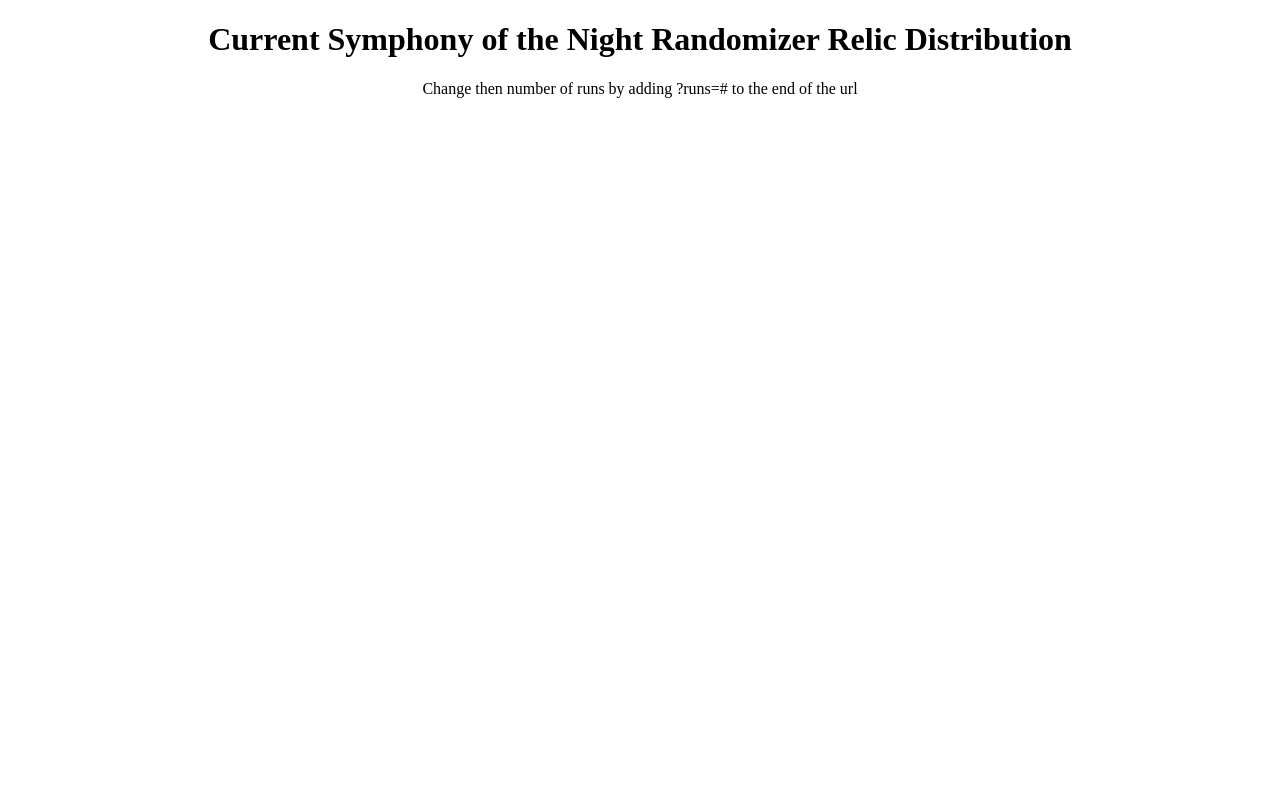
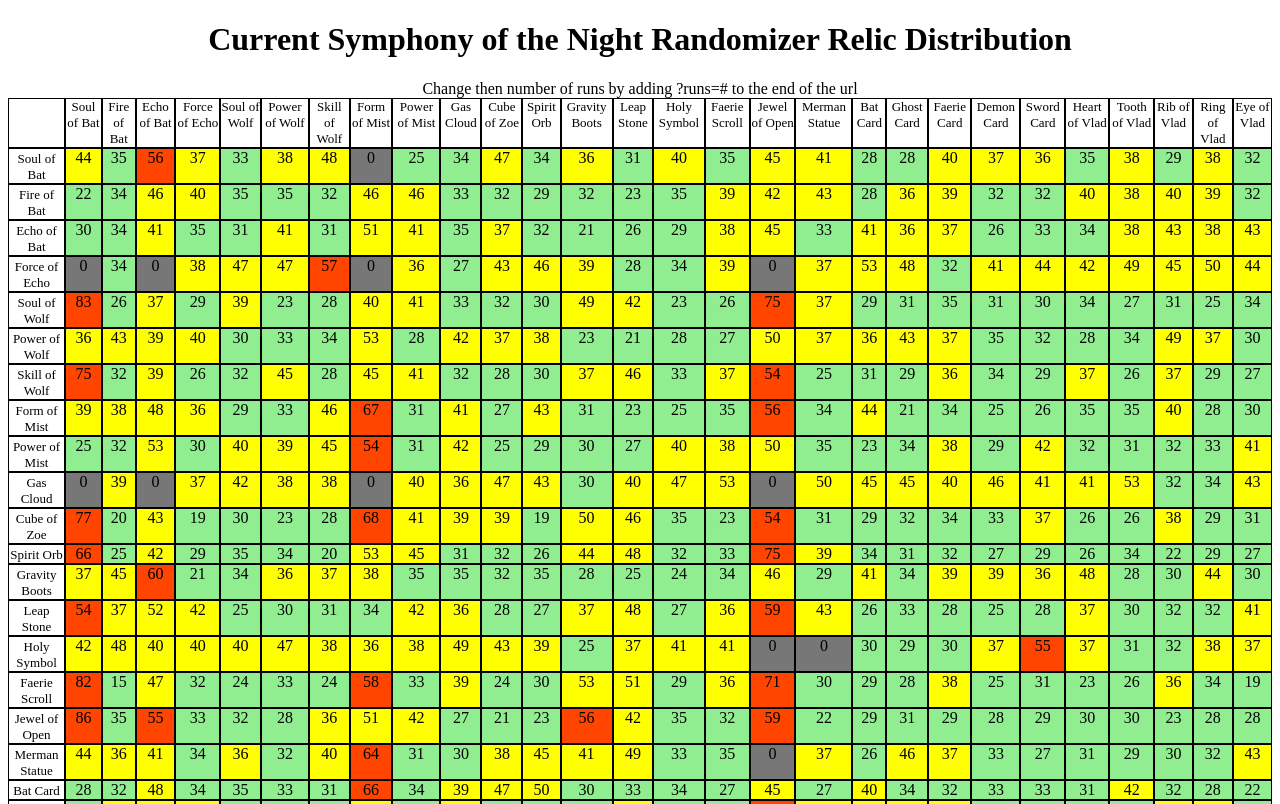
Before and after one commit to 3snowp7im/SotN-Randomizer, a website: page relics/index.html in a window 1280 px wide. Shown: the top 804 px of the page. Drawn offline with Linux system fonts and the light colour scheme.

Commit message:
Fix relic distribution table

```diff
--- a/relics/index.html
+++ b/relics/index.html
@@ -4,6 +4,7 @@
     <script src="../constants.js"></script>
     <script src="../relics.js"></script>
     <script src="../util.js"></script>
+    <script src="../logic/safe.js"></script>
     <script src="../randomize_relics.js"></script>
     <script>
     const doStuff = function() {
```
